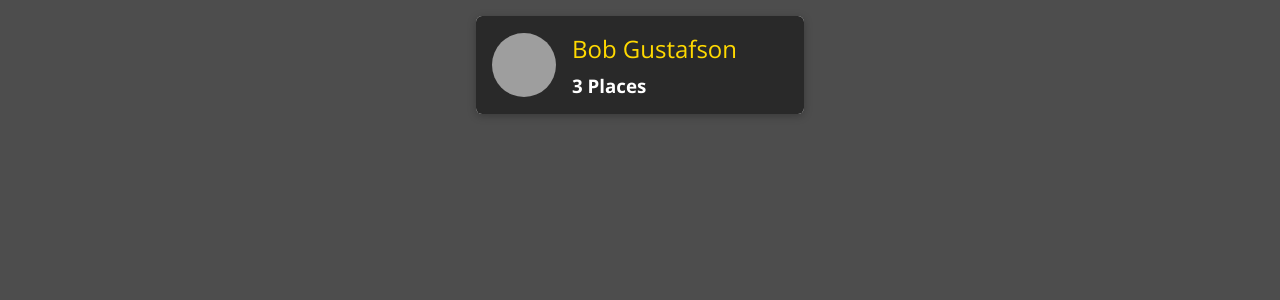
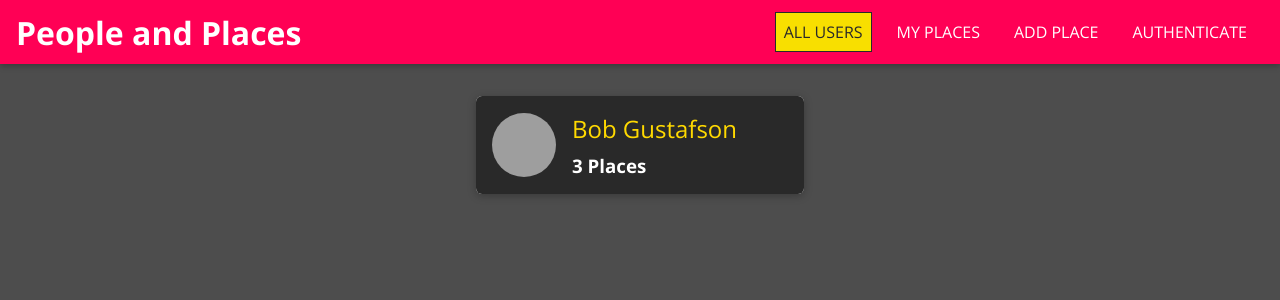
Before and after one commit to IsaacReeder/people-and-places, a React (Create React App) app: page / in a window 1280 px wide. Shown: the top 300 px of the page. Built offline with nearby package versions, Linux system fonts and the light colour scheme; grey boxes are pictures that could not be loaded.

Commit message:
added styling and nav links

```diff
--- a/src/App.js
+++ b/src/App.js
@@ -8,10 +8,13 @@ import {
 
 import Users from "./user/pages/Users";
 import NewPlace from "./places/pages/NewPlace";
+import MainNavigation from "./shared/components/Navigation/MainNavigation";
 
 const App = () => {
   return (
     <Router>
+      <MainNavigation />
+      <main>
         <Switch>
           <Route path="/" exact>
             <Users />
@@ -22,6 +25,7 @@ const App = () => {
 
           <Redirect to="/" />
         </Switch>
+      </main>
     </Router>
   );
 };
--- a/src/shared/components/Navigation/MainHeader.css
+++ b/src/shared/components/Navigation/MainHeader.css
@@ -0,0 +1,23 @@
+.main-header {
+    width: 100%;
+    height: 4rem;
+    display: flex;
+    align-items: center;
+    position: fixed;
+    top: 0;
+    left: 0;
+    background: #ff0055;
+    box-shadow: 0 2px 6px rgba(0, 0, 0, 0.26);
+    padding: 0 1rem;
+    z-index: 5;
+}
+
+main {
+    margin-top: 5rem;
+}
+
+@media (min-width: 768px) {
+    .main-header {
+        justify-content: space-between;
+    }
+}
--- a/src/shared/components/Navigation/MainHeader.js
+++ b/src/shared/components/Navigation/MainHeader.js
@@ -1,7 +1,7 @@
 import React from "react";
 import "./MainHeader.css";
 
-const MainHeader = () => {
+const MainHeader = props => {
   return <header className="main-header">{props.children}</header>;
 };
 
--- a/src/shared/components/Navigation/MainNavigation.css
+++ b/src/shared/components/Navigation/MainNavigation.css
@@ -0,0 +1,44 @@
+.main-navigation__menu-btn {
+    width: 3rem;
+    height: 3rem;
+    background: transparent;
+    border: none;
+    display: flex;
+    flex-direction: column;
+    justify-content: space-around;
+    margin-right: 2rem;
+    cursor: pointer;
+}
+
+.main-navigation__menu-btn span {
+    display: block;
+    width: 3rem;
+    height: 2.5px;
+    background: white;
+}
+
+.main-navigation__title {
+    color: white;
+}
+
+.main-navigation__title a {
+    text-decoration: none;
+    color: white;
+}
+
+.main-navigation__header-nav {
+    display: none;
+}
+
+.main-navigation__drawer-nav {
+    height: 100%;
+}
+
+@media (min-width: 768px) {
+    .main-navigation__menu-btn {
+        display: none;
+    }
+    .main-navigation__header-nav {
+        display: block;
+    }
+}
--- a/src/shared/components/Navigation/MainNavigation.js
+++ b/src/shared/components/Navigation/MainNavigation.js
@@ -1,8 +1,9 @@
 import React from "react";
 import { Link } from "react-router-dom";
 
+import MainHeader from "./MainHeader";
+import NavLinks from "./NavLinks";
 import "./MainNavigation.css";
-import MainHeader from "./MainHeader";
 
 const MainNavigation = () => {
   return (
@@ -13,9 +14,11 @@ const MainNavigation = () => {
         <span />
       </button>
       <h1 className="main-navigation__title">
-        <Link to="/">Places and People</Link>
+        <Link to="/">People and Places</Link>
       </h1>
-      <nav>...</nav>
+      <nav>
+        <NavLinks />
+      </nav>
     </MainHeader>
   );
 };
--- a/src/shared/components/Navigation/NavLinks.css
+++ b/src/shared/components/Navigation/NavLinks.css
@@ -0,0 +1,68 @@
+.nav-links {
+    list-style: none;
+    margin: 0;
+    padding: 0;
+    width: 100%;
+    height: 100%;
+    display: flex;
+    flex-direction: column;
+    justify-content: center;
+    align-items: center;
+}
+
+.nav-links li {
+    margin: 1rem;
+}
+
+.nav-links a {
+    border: 1px solid transparent;
+    color: #292929;
+    text-decoration: none;
+    padding: 0.5rem;
+}
+
+.nav-links a:hover, .nav-links a:active, .nav-links a.active {
+    background: #f8df00;
+    border-color: #292929;
+    color: #292929;
+}
+
+.nav-links button {
+    cursor: pointer;
+    border: 1px solid #292929;
+    color: #292929;
+    background: transparent;
+    padding: 0.5rem;
+    font: inherit;
+}
+
+.nav-links button:focus {
+    outline: none;
+}
+
+.nav-links button:hover, .nav-links button:active {
+    background: #292929;
+    color: white;
+}
+
+@media (min-width: 768px) {
+    .nav-links {
+        flex-direction: row;
+    }
+    .nav-links li {
+        margin: 0 0.5rem;
+    }
+    .nav-links a {
+        color: white;
+        text-decoration: none;
+    }
+    .nav-links button {
+        border: 1px solid white;
+        color: white;
+        background: transparent;
+    }
+    .nav-links button:hover, .nav-links button:active {
+        background: #f8df00;
+        color: #292929;
+    }
+}
--- a/src/shared/components/Navigation/NavLinks.js
+++ b/src/shared/components/Navigation/NavLinks.js
@@ -0,0 +1,25 @@
+import React from "react";
+import { NavLink } from "react-router-dom";
+
+import "./NavLinks.css";
+
+const NavLinks = props => {
+  return (
+    <ul className="nav-links">
+      <li>
+        <NavLink to="/">ALL USERS</NavLink>
+      </li>
+      <li>
+        <NavLink to="/u1/places">MY PLACES</NavLink>
+      </li>
+      <li>
+        <NavLink to="/places/new">ADD PLACE</NavLink>
+      </li>
+      <li>
+        <NavLink to="/auth">AUTHENTICATE</NavLink>
+      </li>
+    </ul>
+  );
+};
+
+export default NavLinks;
```
Lines whose indentation alone changed are shown as unchanged.
